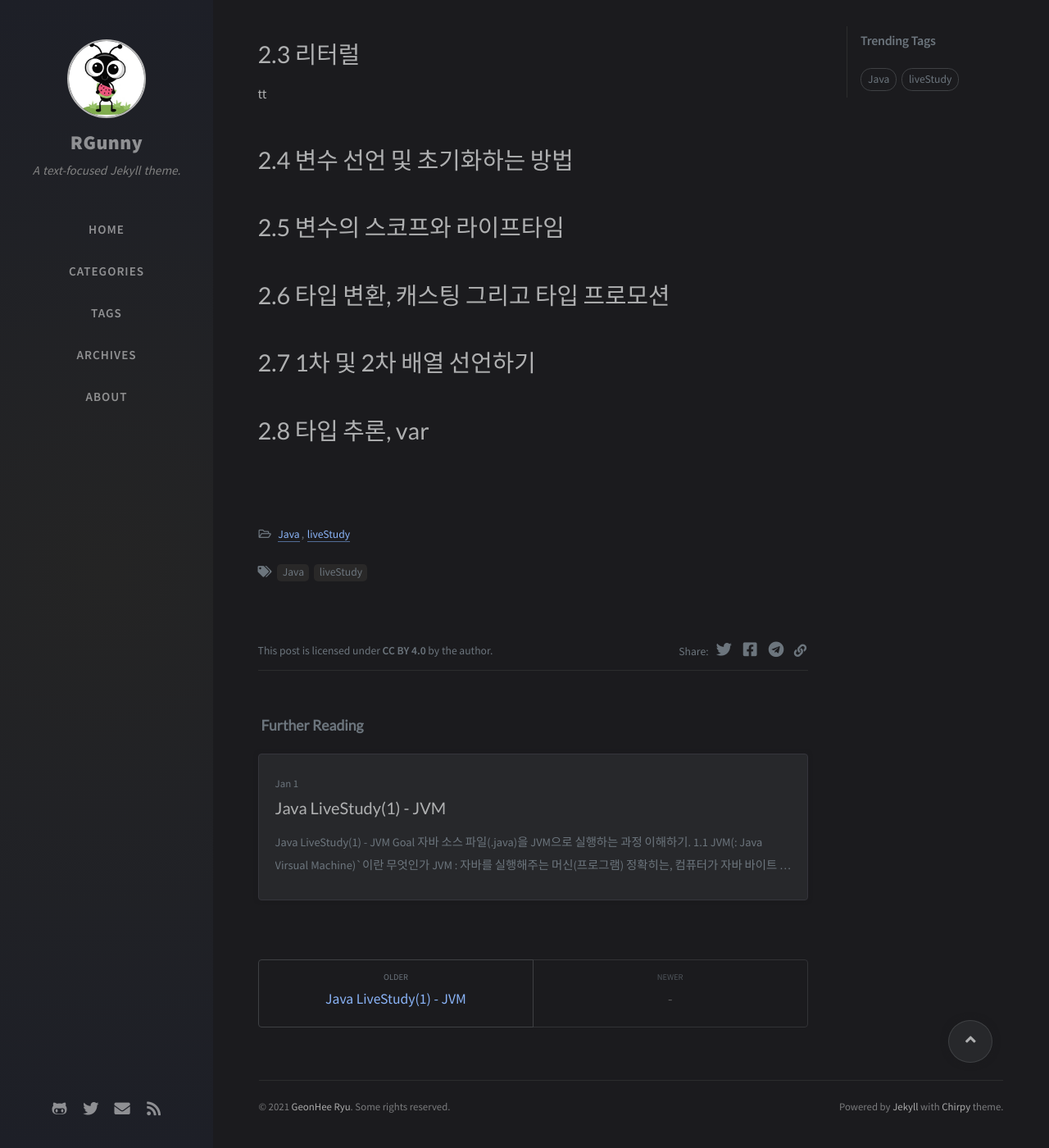
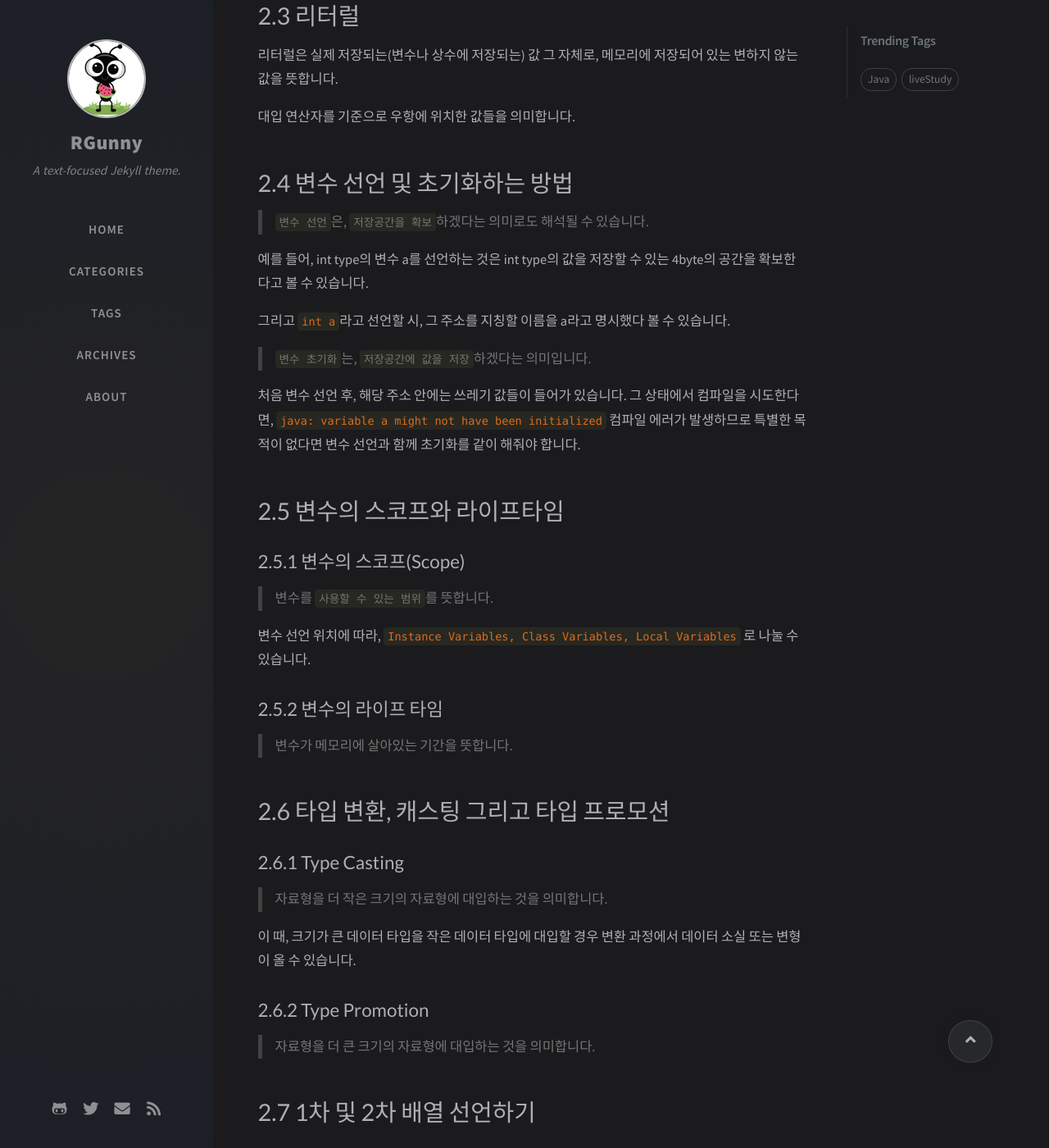
Before and after one commit to RGunny/RGunny.github.io, a Jekyll site: the page built from _posts/2021-02-14-Java_02_dtype_variable_array.md, in a window 1280 px wide and 1400 px high, scrolled down 1140 px. Shown: the whole window at 82% size. Built offline with Jekyll 4.4.1, drawn with Linux system fonts in a browser that asks for light colours; nearby versions of some CDN libraries; comment, search, counter and statistics services are not loaded; some of the changed text lies outside the part shown.

Commit message:
210214(TUE) Java-02

```diff
--- a/_posts/2021-02-14-Java_02_dtype_variable_array.md
+++ b/_posts/2021-02-14-Java_02_dtype_variable_array.md
@@ -18,7 +18,7 @@ toc: false
 
 # 2.2 프리미티브 타입과 레퍼런스 타입
 
-# 2.2.1 기본형(Primitive) Type이란?
+## 2.2.1 기본형(Primitive) Type이란?
 
 - 8가지의 기본형 타입을 미리 제공하여 제공합니다.
   - boolean, byte, short, int, long, float, double, char
@@ -27,7 +27,7 @@ toc: false
 - 컴파일 시점에 해당 메모리 크기를 초과하면 `out of range` 에러가 발생합니다.
 - 실제 연산에 사용됩니다.
 
-# 2.2.2 참조형(Reference) Type이란?
+## 2.2.2 참조형(Reference) Type이란?
 
 - 기본형 타입을 제외한 타입들입니다.
 - `객체`이기 때문에, 빈 객체를 의미하는 `Null이 존재`합니다.
@@ -37,14 +37,62 @@ toc: false
 
 # 2.3 리터럴
 
-tt
+리터럴은 실제 저장되는(변수나 상수에 저장되는) 값 그 자체로, 메모리에 저장되어 있는 변하지 않는 값을 뜻합니다.
+
+대입 연산자를 기준으로 우항에 위치한 값들을 의미합니다.
 
 # 2.4 변수 선언 및 초기화하는 방법
 
+> `변수 선언`은, `저장공간을 확보`하겠다는 의미로도 해석될 수 있습니다.
+
+예를 들어, int type의 변수 a를 선언하는 것은 int type의 값을 저장할 수 있는 4byte의 공간을 확보한다고 볼 수 있습니다.
+
+그리고 `int a`라고 선언할 시, 그 주소를 지칭할 이름을 a라고 명시했다 볼 수 있습니다.
+
+> `변수 초기화`는, `저장공간에 값을 저장`하겠다는 의미입니다.
+
+처음 변수 선언 후, 해당 주소 안에는 쓰레기 값들이 들어가 있습니다. 그 상태에서 컴파일을 시도한다면, `java: variable a might not have been initialized` 컴파일 에러가 발생하므로 특별한 목적이 없다면 변수 선언과 함께 초기화를 같이 해줘야 합니다.
+
 # 2.5 변수의 스코프와 라이프타임
+
+## 2.5.1 변수의 스코프(Scope)
+
+> 변수를 `사용할 수 있는 범위`를 뜻합니다.
+
+변수 선언 위치에 따라, `Instance Variables, Class Variables, Local Variables` 로 나눌 수 있습니다.
+
+## 2.5.2 변수의 라이프 타임
+
+> 변수가 메모리에 살아있는 기간을 뜻합니다.
 
 # 2.6 타입 변환, 캐스팅 그리고 타입 프로모션
 
+## 2.6.1 Type Casting
+
+> 자료형을 더 작은 크기의 자료형에 대입하는 것을 의미합니다.
+
+이 때, 크기가 큰 데이터 타입을 작은 데이터 타입에 대입할 경우 변환 과정에서 데이터 소실 또는 변형이 올 수 있습니다.
+
+## 2.6.2 Type Promotion
+
+> 자료형을 더 큰 크기의 자료형에 대입하는 것을 의미합니다.
+
 # 2.7 1차 및 2차 배열 선언하기
 
+## 2.7.1 배열이란?
+
+> 동일한 자료형을 정해진 수만큼 저장하는 순서를 가진 레퍼런스 타입의 자료형입니다.
+
 # 2.8 타입 추론, var
+
+## 2.8.1 타입 추론
+
+데이터 타입을 소스코드에 명시하지 않아도, 컴파일 단계에서 컴파일러가 변수 타입을 스스로 찾아낼 수 있도록 하는 기능입니다.
+
+1.5버젼부터 추가된 Generic이나 Java 8 부터 추가된 lambda 에서 타입추론이 사용됩니다.
+
+## 2.8.2 var
+
+Java 10부터 지원하며 지역변수 선언 시 초기값을 통하여 데이터 타입을 추론합니다. (Local Variable Type-Inference)
+
+JavaScript에서 많이 사용하는 방법입니다.
```
